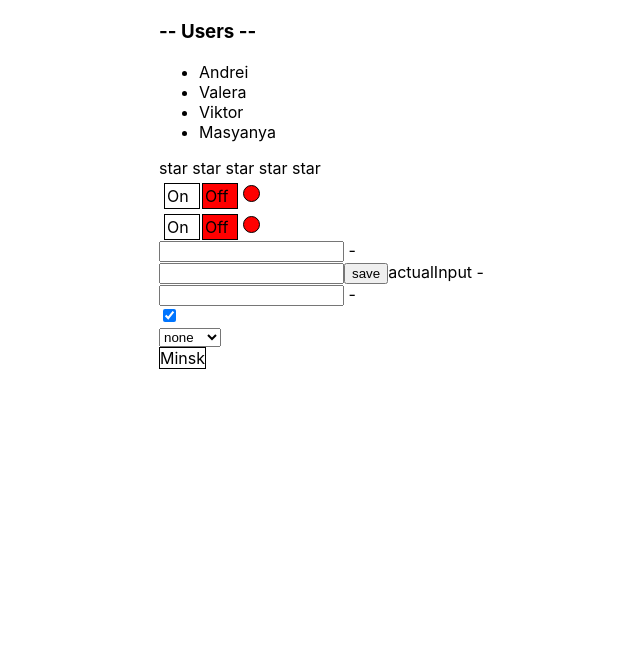
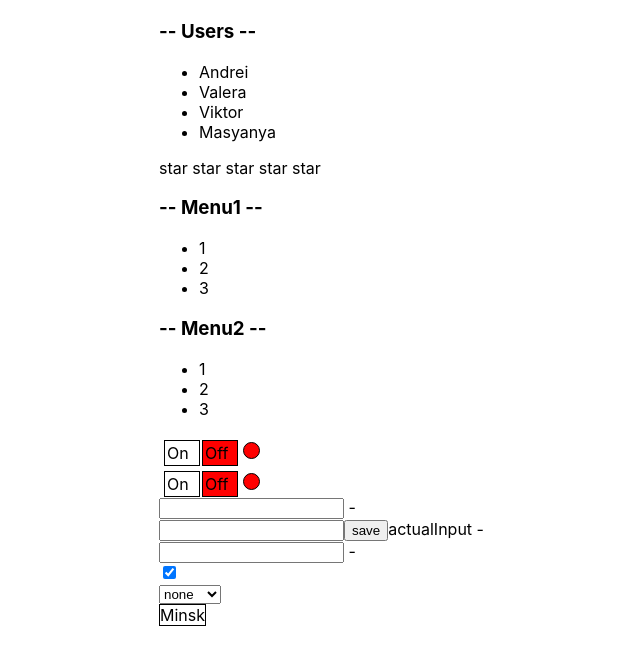
Before and after one commit to kirryya/r-kkp, a React (Create React App) app: page / in a window 1280 px wide. Shown: the top 660 px of the page, without its empty margins (181-821 px from the left). Built offline with nearby package versions, Linux system fonts and the light colour scheme.

Commit message:
useReducer

```diff
--- a/src/App.tsx
+++ b/src/App.tsx
@@ -10,6 +10,7 @@ import {ControlledInput} from "./components/Input/ControlledInput";
 import {ControlledCheckbox} from "./components/ControlledCheckbox";
 import {ControlledSelect} from "./components/ControlledSelect";
 import Select from "./components/Select/Select";
+import {UncontrolledAccordion} from "./components/Accordion/UncontrolledAccordion";
 
 /*function hello() {
 
@@ -51,9 +52,9 @@ function App() {
                        onBodyClick={onClickCallback}/>
 
             <Rating value={ratingValue} onClick={setRatingValue}/>
-            {/* <UncontrolledAccordion titleValue="Menu1"/>
+            <UncontrolledAccordion titleValue="Menu1"/>
             <UncontrolledAccordion titleValue="Menu2"/>
-            Article 2
+            {/* Article 2
             <Rating value={0} onClick={() => {}}/>
             <Rating value={1} onClick={() => {}}/>
             <Rating value={2} onClick={() => {}}/>
--- a/src/components/Accordion/UncontrolledAccordion.tsx
+++ b/src/components/Accordion/UncontrolledAccordion.tsx
@@ -1,18 +1,33 @@
-import React, {useState} from "react";
+import React, {useReducer} from "react";
 
 type AccordionPropsType = {
     titleValue: string
 
 }
 
+type ActionType = {
+    type: string
+}
+
+const reducer = (state: boolean, action: ActionType) => {
+    switch (action.type) {
+        case "TOGGLE-COLLAPSED":
+            return !state
+        default:
+            return state
+    }
+}
+
 export function UncontrolledAccordion(props: AccordionPropsType) {
 
-    let [collapsed, setCollapsed] = useState(false)
+    //let [collapsed, setCollapsed] = useState(false)
+    let [collapsed, dispatch] = useReducer(reducer, false)
 
     console.log('Accordion rendering')
     return (
         <div>
-            <AccordionTitle collapsed={!collapsed} setCollapsed={setCollapsed} title={props.titleValue}/>
+          {/*  <AccordionTitle onClick={() => {setCollapsed(!collapsed)}} title={props.titleValue}/>*/}
+            <AccordionTitle onClick={() => {dispatch({type: "TOGGLE-COLLAPSED"})}} title={props.titleValue}/>
             {!collapsed && <AccordionBody/>}
         </div>
     )
@@ -20,14 +35,13 @@ export function UncontrolledAccordion(props: AccordionPropsType) {
 
 type AccordionTitlePropsType = {
     title: string
-    collapsed: boolean
-    setCollapsed: (collapsed:boolean) => void
+    onClick: () => void
 }
 
 function AccordionTitle(props: AccordionTitlePropsType) {
     console.log('AccordionTitle rendering')
     return (
-        <h3 onClick={() => {props.setCollapsed(props.collapsed)}}>-- {props.title} --</h3>
+        <h3 onClick={props.onClick}>-- {props.title} --</h3>
     )
 }
 
```
